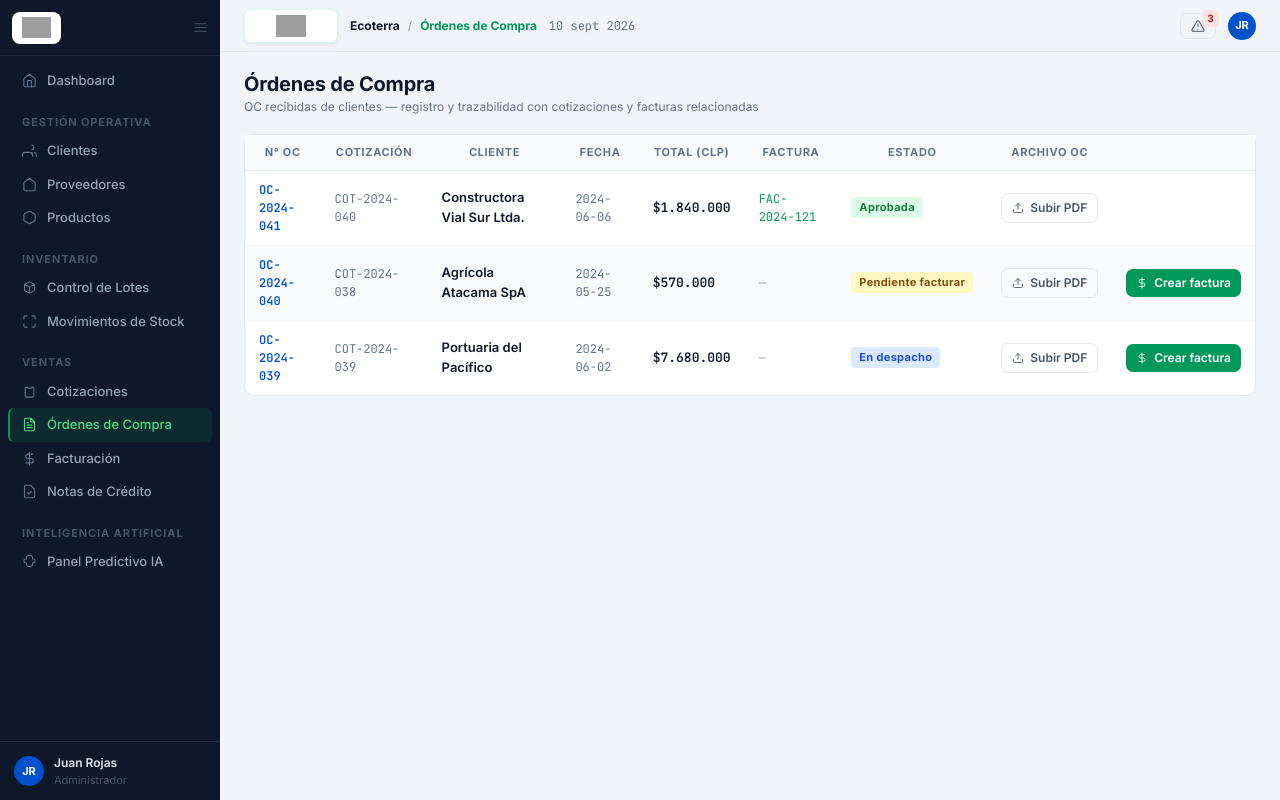
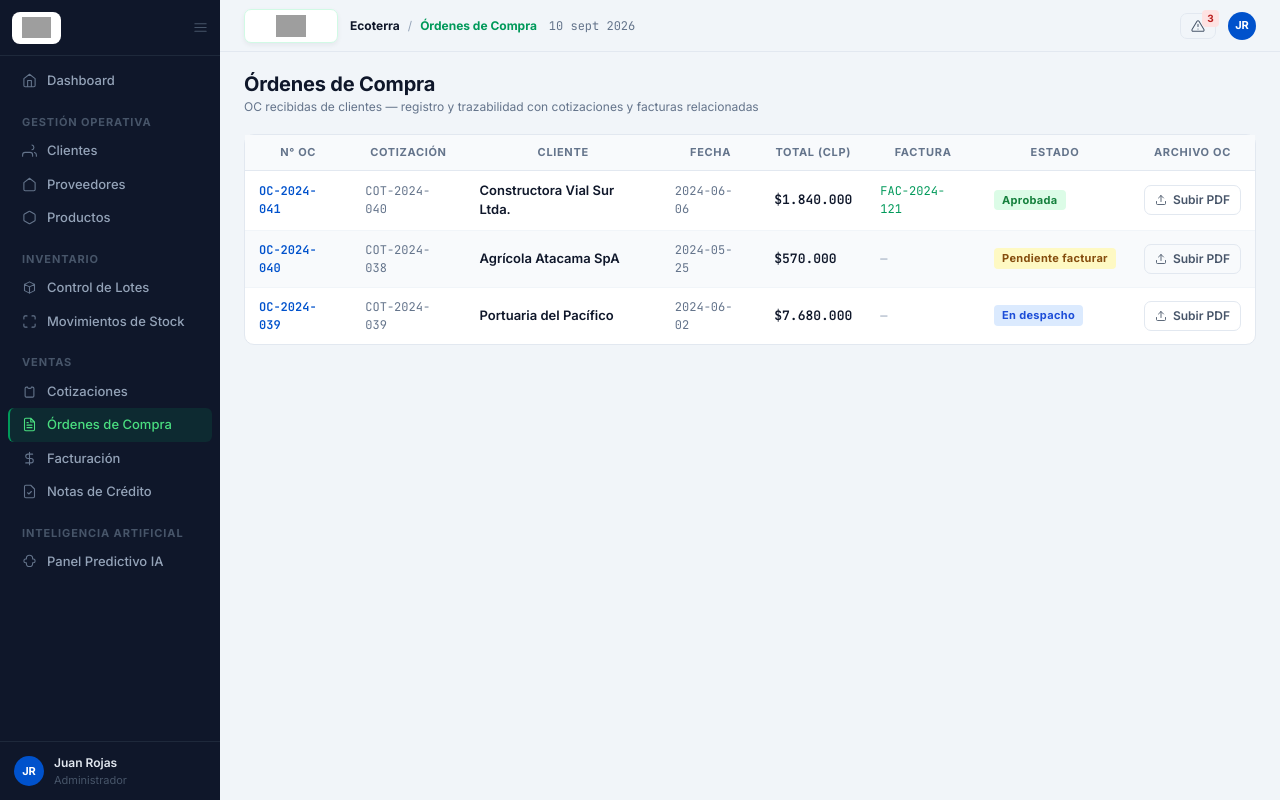
Before and after one commit to r3xyzz/Proyecto-Sistema-de-Gestion-de-Inventario-Cotizaciones-y-Facturacion-Ecoterra, a React (Vite) app: page / in a window 1280 px wide. Both pictures are taken after a click on the element "Órdenes de Compra". Built offline with nearby package versions, Linux system fonts and the light colour scheme; grey boxes are pictures that could not be loaded; the HTML template or start-up script is replaced by a standard one.

Commit message:
fixOC: - Retira el botón Crear factura del módulo de Órdenes de Compra(por ahora porque no esta bien definido). - Elimina la columna de acciones vacía. - Mantiene el indicador visual y la expansión de resultados del panel predictivo.

```diff
--- a/src/App.tsx
+++ b/src/App.tsx
@@ -1070,7 +1070,7 @@ function OC() {
       <PageTitle title="Órdenes de Compra" sub="OC recibidas de clientes — registro y trazabilidad con cotizaciones y facturas relacionadas" />
       <div className="panel">
         <table className="dt w-full">
-          <thead><tr><th>N° OC</th><th>Cotización</th><th>Cliente</th><th>Fecha</th><th>Total (CLP)</th><th>Factura</th><th>Estado</th><th>Archivo OC</th><th></th></tr></thead>
+          <thead><tr><th>N° OC</th><th>Cotización</th><th>Cliente</th><th>Fecha</th><th>Total (CLP)</th><th>Factura</th><th>Estado</th><th>Archivo OC</th></tr></thead>
           <tbody>
             {ocs.map(o=>(
               <tr key={o.id}>
@@ -1091,7 +1091,6 @@ function OC() {
                     <button className="btn btn-ghost btn-sm" onClick={()=>setShowUpload(o.id)}><Ico p={I.upload} size={12}/> Subir PDF</button>
                   )}
                 </td>
-                <td>{!o.factura&&<button className="btn btn-primary btn-sm" title="Crear factura asociada a esta orden de compra"><Ico p={I.invoice} size={12}/> Crear factura</button>}</td>
               </tr>
             ))}
           </tbody>
```
